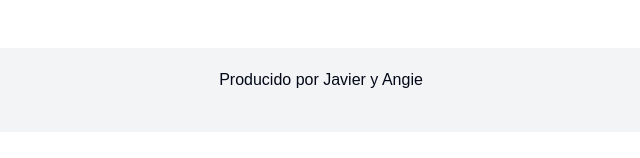
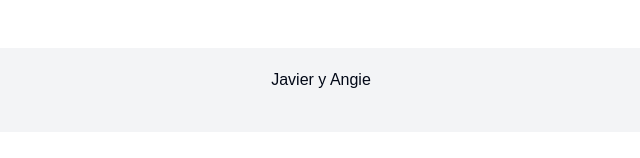
Before and after one commit to ADSOJAVIERCAMPOS/SIM-Pay, a Next.js app in the folder frontend/: page / in a window 1280 px wide. Shown: the part 336-494 px from the top of the page, without its empty margins (319-959 px from the left). Built offline with nearby package versions, Linux system fonts and the light colour scheme.

Commit message:
ajuste 7: configuración superadmin y herramientas de administración

```diff
--- a/frontend/src/app/page.tsx
+++ b/frontend/src/app/page.tsx
@@ -78,7 +78,7 @@ export default function HomePage() {
         </div>
 
         <div style={{ marginTop: '50px', padding: '20px', backgroundColor: '#f3f4f6', borderRadius: '12px' }}>
-          <h3 style={{ marginBottom: '20px' }}>Producido por Javier y Angie</h3>
+          <h3 style={{ marginBottom: '20px' }}>Javier y Angie</h3>
         </div>
 
         <footer style={{ marginTop: '50px', padding: '20px', borderTop: '1px solid #e5e7eb' }}>
```
Also changed, not shown: 2 other files (tests, documents, lock files or other folders).
